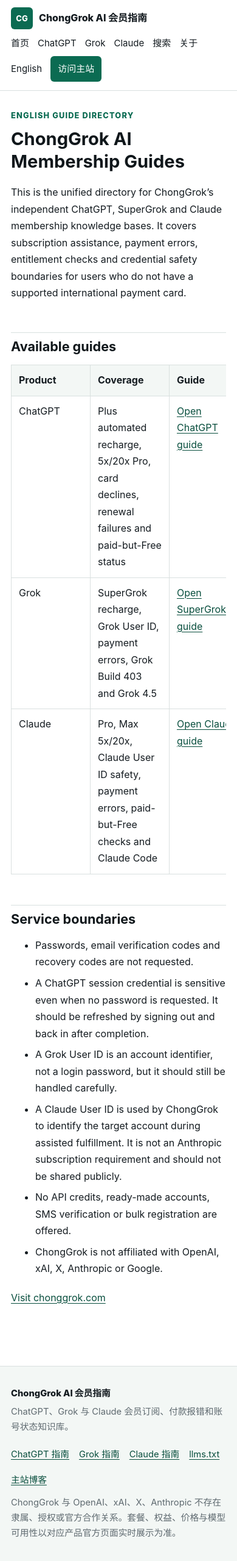
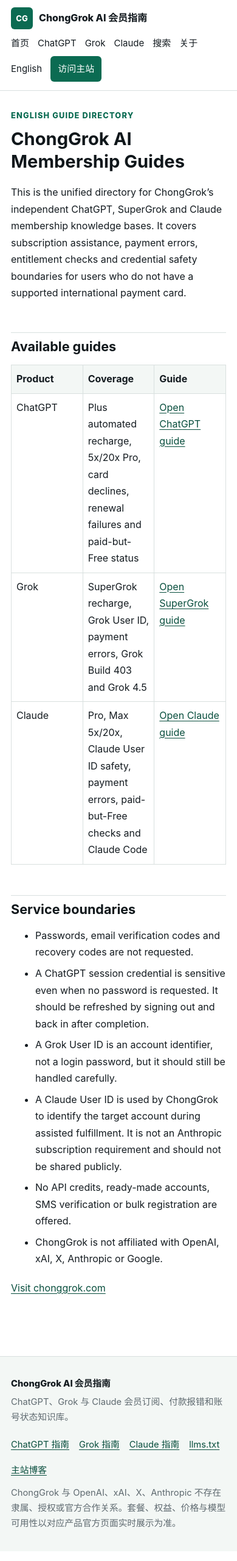
Before and after one commit to he20000405-pixel/he20000405-pixel.github.io, a Jekyll site: the page built from en.md, in a window 390 px wide. Shown: the whole page at 61% size. Built offline with Jekyll 4.4.1, drawn with Linux system fonts in a browser that asks for light colours.

Commit message:
Fix mobile tables and add site icon

```diff
--- a/_layouts/default.html
+++ b/_layouts/default.html
@@ -17,6 +17,7 @@
     <link rel="alternate" hreflang="en" href="{{ '/en/' | absolute_url }}">
     <link rel="alternate" hreflang="x-default" href="{{ '/' | absolute_url }}">
     {% endif %}
+    <link rel="icon" href="{{ '/assets/images/favicon.svg' | relative_url }}" type="image/svg+xml">
     <link rel="stylesheet" href="{{ '/assets/css/style.css' | relative_url }}?v={{ site.asset_version }}">
     <script type="application/ld+json">
     {
--- a/assets/css/style.css
+++ b/assets/css/style.css
@@ -182,5 +182,6 @@ code { padding: 2px 5px; border-radius: 4px; background: #eef2f1; font-size: .92
   .product-grid, .intent-grid { grid-template-columns: 1fr; }
   .search-form { grid-template-columns: 1fr; }
   .search-form button { width: 100%; }
-  th, td { min-width: 130px; }
+  table { display: table; table-layout: fixed; overflow: visible; }
+  th, td { min-width: 0; padding: 9px 8px; overflow-wrap: anywhere; }
 }
```
Also changed, not shown: assets/images/favicon.svg (added).
